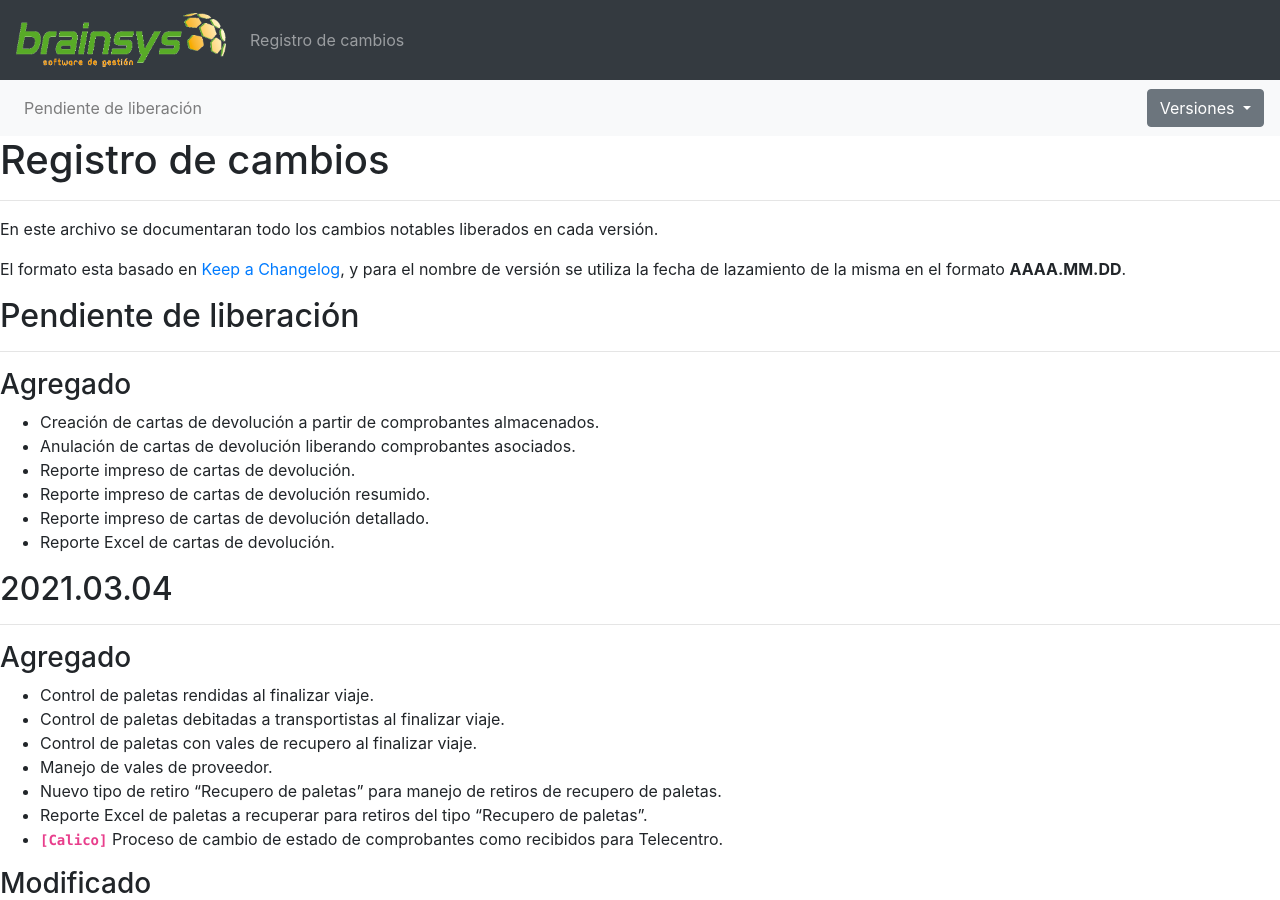
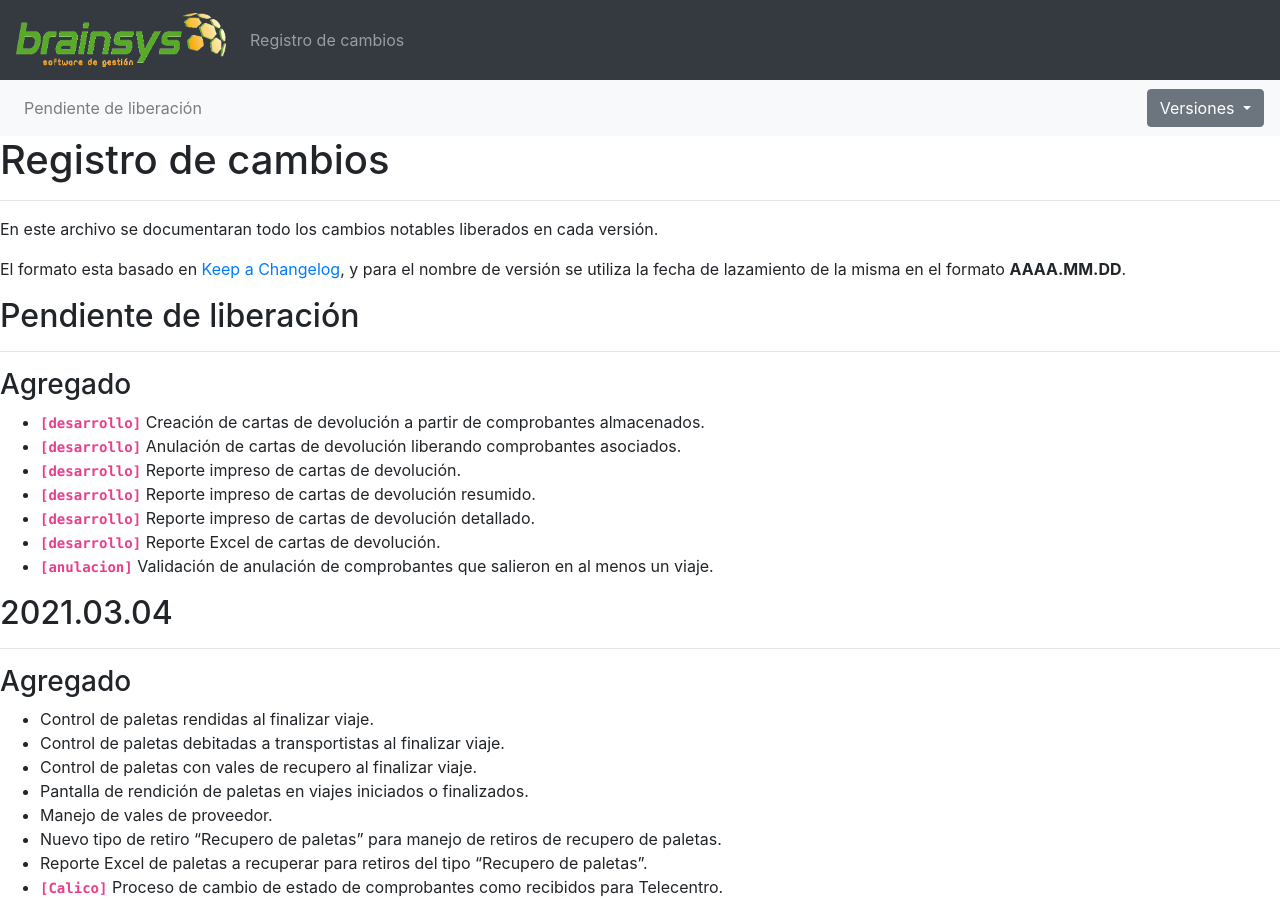
Before and after one commit to msanchez-brainsys/msanchez-brainsys.github.io, a Jekyll site: the page built from registro-cambios.markdown, in a window 1280 px wide and 900 px high. Built offline with Jekyll 4.4.1, drawn with Linux system fonts in a browser that asks for light colours.

Commit message:
Se agregaron cambios pendientes de liberación

```diff
--- a/registro-cambios.markdown
+++ b/registro-cambios.markdown
@@ -38,12 +38,13 @@ El formato esta basado en [Keep a Changelog](https://keepachangelog.com/es-ES/1.
 ## Pendiente de liberación
 ---
 ### Agregado
-- Creación de cartas de devolución a partir de comprobantes almacenados.
-- Anulación de cartas de devolución liberando comprobantes asociados.
-- Reporte impreso de cartas de devolución.
-- Reporte impreso de cartas de devolución resumido.
-- Reporte impreso de cartas de devolución detallado.
-- Reporte Excel de cartas de devolución.
+- **`[desarrollo]`** Creación de cartas de devolución a partir de comprobantes almacenados.
+- **`[desarrollo]`** Anulación de cartas de devolución liberando comprobantes asociados.
+- **`[desarrollo]`** Reporte impreso de cartas de devolución.
+- **`[desarrollo]`** Reporte impreso de cartas de devolución resumido.
+- **`[desarrollo]`** Reporte impreso de cartas de devolución detallado.
+- **`[desarrollo]`** Reporte Excel de cartas de devolución.
+- **`[anulacion]`** Validación de anulación de comprobantes que salieron en al menos un viaje.
 
 ## 2021.03.04
 ---
@@ -51,6 +52,7 @@ El formato esta basado en [Keep a Changelog](https://keepachangelog.com/es-ES/1.
 - Control de paletas rendidas al finalizar viaje.
 - Control de paletas debitadas a transportistas al finalizar viaje.
 - Control de paletas con vales de recupero al finalizar viaje.
+- Pantalla de rendición de paletas en viajes iniciados o finalizados.
 - Manejo de vales de proveedor.
 - Nuevo tipo de retiro "Recupero de paletas" para manejo de retiros de recupero de paletas.
 - Reporte Excel de paletas a recuperar para retiros del tipo "Recupero de paletas".
```
